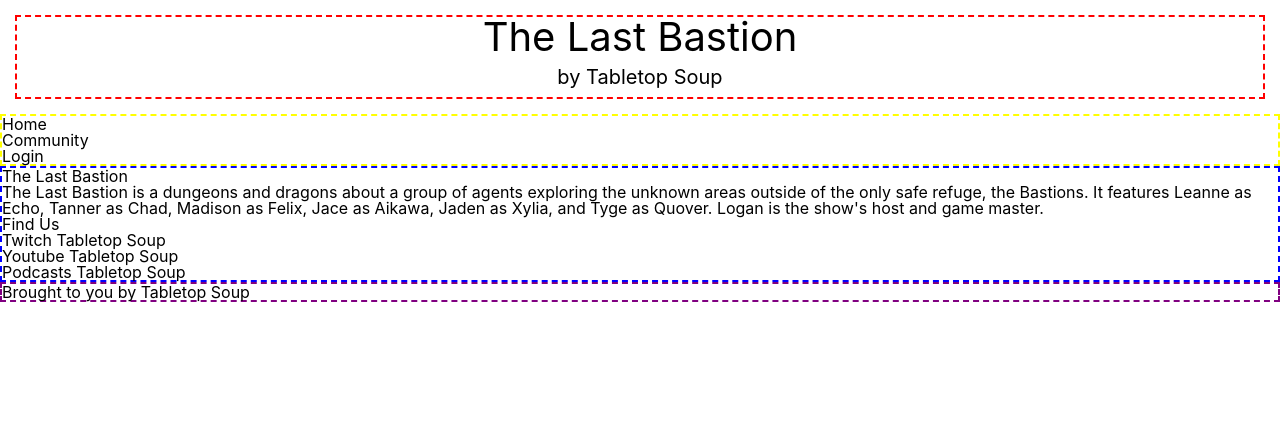
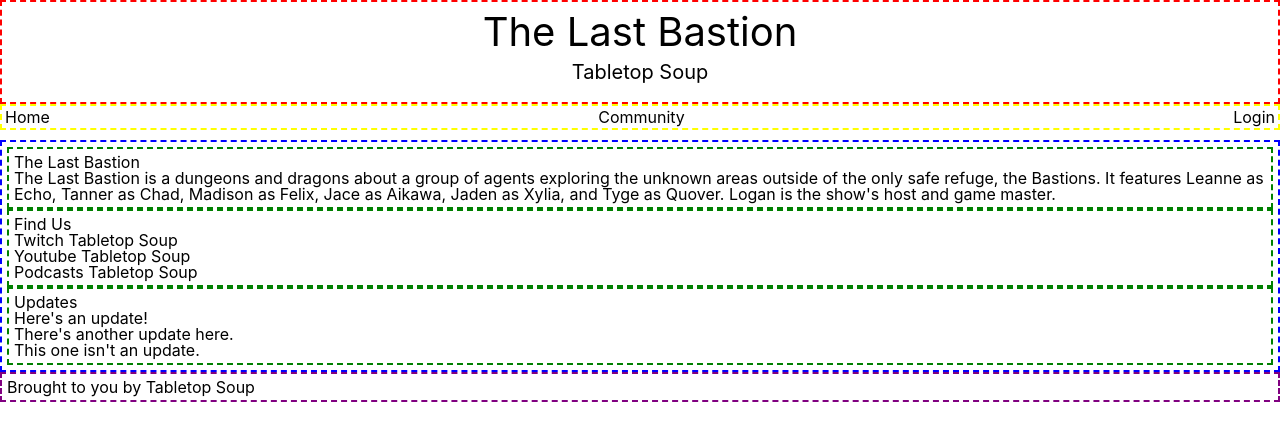
Before and after one commit to JaceRogers12/tabletop-soup, a React (Create React App) app: page / in a window 1280 px wide. Shown: the top 440 px of the page. Built offline with nearby package versions, Linux system fonts and the light colour scheme.

Commit message:
added an updates section and modified styles

```diff
--- a/src/components/Content.js
+++ b/src/components/Content.js
@@ -1,12 +1,14 @@
 import React from "react";
 import Summary from "./Summary.js";
 import FindUs from "./FindUs.js";
+import Updates from "./Updates.js";
 
 function Content() {
     return (
         <div className="content">
             <Summary />
             <FindUs />
+            <Updates />
         </div>
     );
 };
--- a/src/components/FindUs.js
+++ b/src/components/FindUs.js
@@ -2,7 +2,7 @@
 
 function FindUs() {
     return (
-        <div className="findUs">
+        <div className="findUs section">
             <h1>Find Us</h1>
             <p>{`Twitch ${"Tabletop Soup"}`}</p>
             <p>{`Youtube ${"Tabletop Soup"}`}</p>
--- a/src/components/Header.js
+++ b/src/components/Header.js
@@ -4,7 +4,7 @@
     return (
         <header className="header">
             <h1>The Last Bastion</h1>
-            <h2>by Tabletop Soup</h2>
+            <h2>Tabletop Soup</h2>
         </header>
     );
 };
--- a/src/components/Summary.js
+++ b/src/components/Summary.js
@@ -2,7 +2,7 @@
 
 function Summary() {
     return (
-        <div className="summary">
+        <div className="summary section">
             <h1>The Last Bastion</h1>
             <p>The Last Bastion is a dungeons and dragons about a group of agents exploring the unknown areas outside of the only safe refuge, the Bastions. It features Leanne as Echo, Tanner as Chad, Madison as Felix, Jace as Aikawa, Jaden as Xylia, and Tyge as Quover. Logan is the show's host and game master. </p>
         </div>
--- /dev/null
+++ b/src/components/Updates.js
@@ -0,0 +1,16 @@
+import React from "react";
+
+function Updates () {
+    // get updates from the server and make cards for them that appear in order of most recent.
+    // get only the 3 most recent updates and load 3 more when a button is clicked or the page is scrolled or something.
+    return (
+        <div className="updates section">
+            <h1>Updates</h1>
+            <p>Here's an update!</p>
+            <p>There's another update here.</p>
+            <p>This one isn't an update.</p>
+        </div>
+    )
+}
+
+export default Updates;
--- a/src/styles/App.css
+++ b/src/styles/App.css
@@ -1,7 +1,7 @@
 .header {
   text-align: center;
   font-size: 40px;
-  margin: 15px;
+  padding: 10px;
   border: 2px dashed red;
 }
 
@@ -12,12 +12,24 @@
 
 .navigation {
   border: 2px dashed yellow;
+  display: flex;
+  flex-direction: row;
+  justify-content: space-between;
+  padding: 3px;
+  margin-bottom: 10px;
+}
+
+.content {
+  border: 2px dashed blue;
+  padding: 5px;
+}
+
+.section {
+  border: 2px dashed green;
+  padding: 5px;
 }
 
 .footer {
   border: 2px dashed purple;
+  padding: 5px;
 }
-
-.content {
-  border: 2px dashed blue;
-}
```
